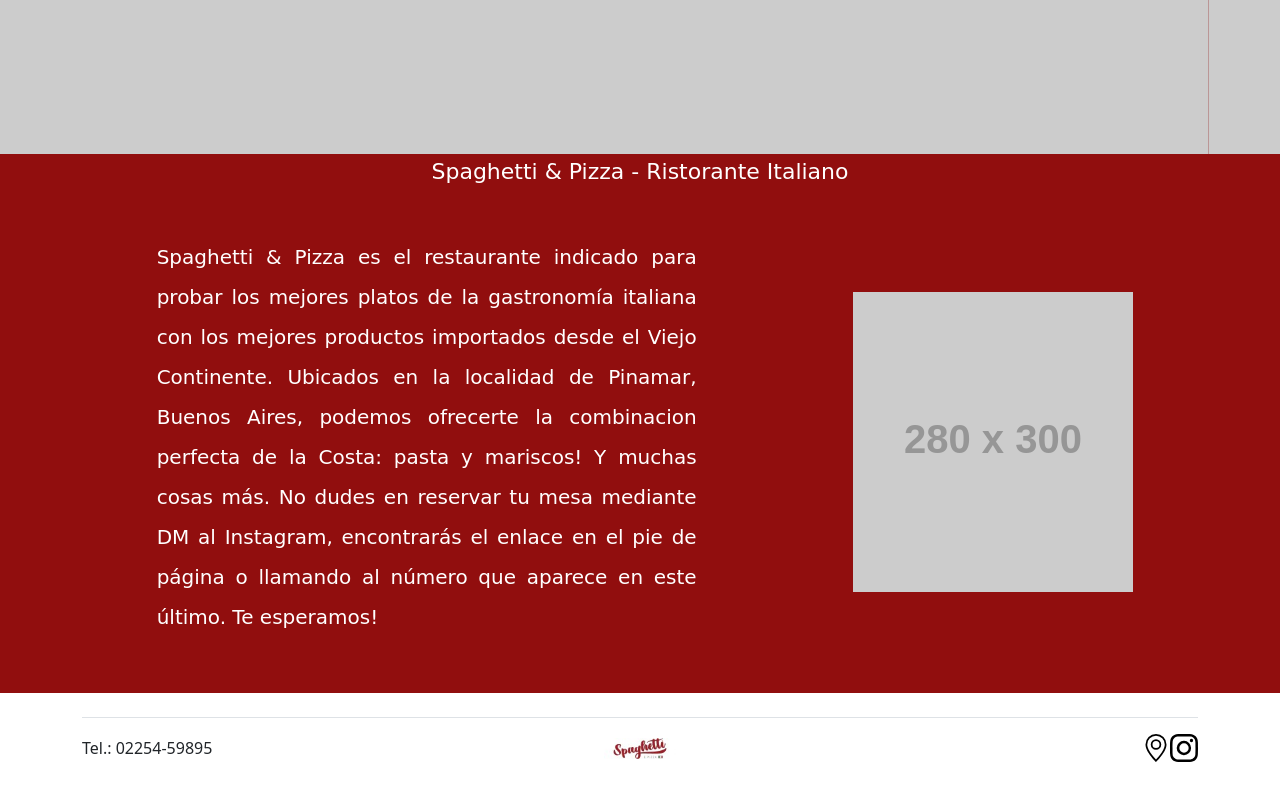
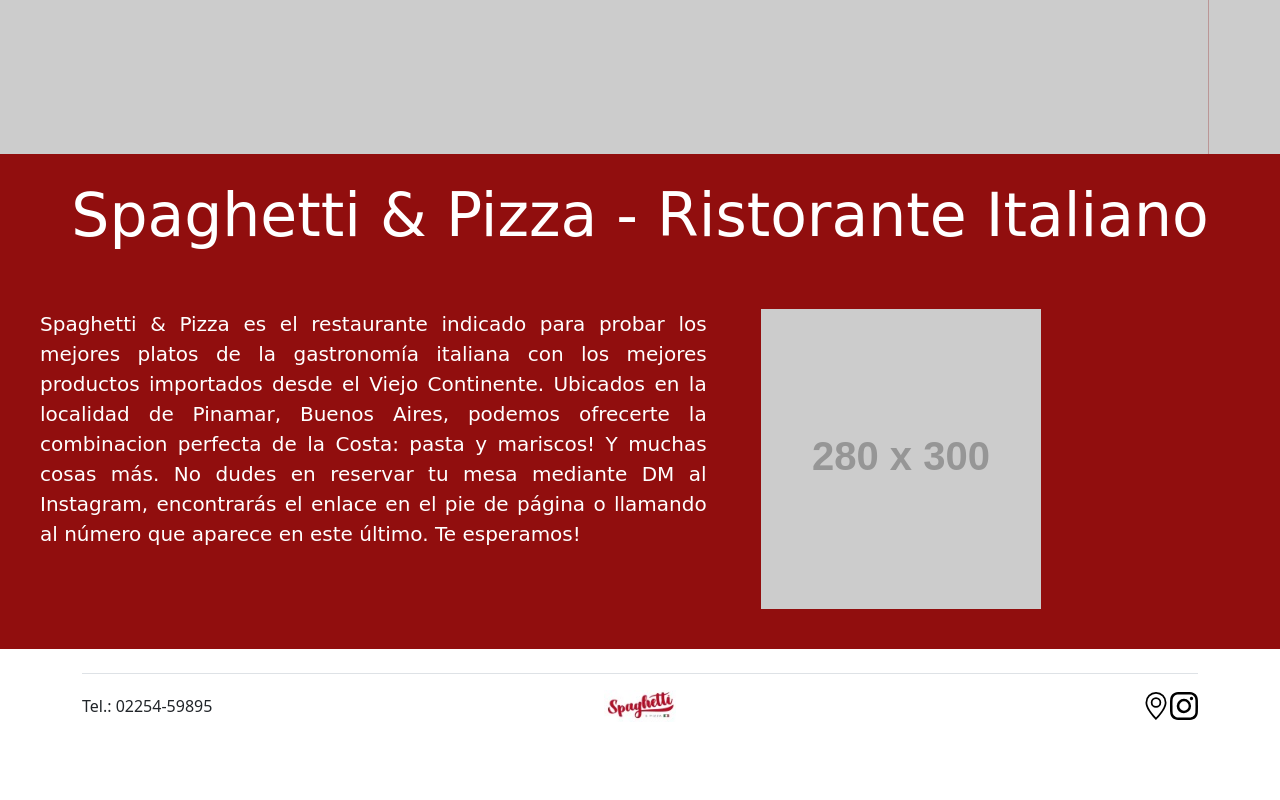
Before and after one commit to StefaCardinale/After-Class, a website: page index.html in a window 1280 px wide. Shown: the part 474-1274 px from the top of the page. After the commit the page ends 1236 px from the top, so only its background shows below. Drawn offline with nearby package versions, Linux system fonts and the light colour scheme; placeholder pictures from the web are drawn by us.

Commit message:
Cambios-Varios-1

```diff
--- a/SCSS/_carta.scss
+++ b/SCSS/_carta.scss
@@ -0,0 +1,12 @@
+header {
+    div {
+        div {
+            img:hover {
+                transform: scale(1.5);
+                transition-property: all;
+                transition-duration: 0.4s;
+                transition-timing-function: ease-in-out;
+            }
+        }
+    }
+}
--- a/SCSS/_index.scss
+++ b/SCSS/_index.scss
@@ -3,10 +3,13 @@
     padding-bottom: $abajo;
 }
 
+@mixin padding-left-right ($izquierda, $derecha) {
+    padding-left: $izquierda;
+    padding-right: $derecha;
+}
+
 header {
     background-color: $color-primario-fondo;
-}
-
     h1 {
         @include padding-top-bottom(25px, 10px);
         color: $color-primario-letra;
@@ -14,16 +17,13 @@
         font-size: 60px;
         font-family: $fuente-principal-letra;
     }
-
-.contenedor-presentacion {
+    div {
+        div {
+            p {
                 color: $color-primario-letra;
                 text-align: justify;
-    font-family: $fuente-principal-letra;
-    font-size: 20px;
-    padding-top: 40px;
-    justify-content: space-around;
+                @include padding-left-right(40px, 30px)
             }
-
-.texto-principal {
-    line-height: 40px;
         }
+    }
+}
--- a/index.html
+++ b/index.html
@@ -31,12 +31,10 @@
   <nav class="navbar navbar-expand-lg sticky-top bg-light">
     <div class="container-fluid">
       <a class="navbar-brand" href="index.html">Inicio</a>
-
       <!-- Botón -->
       <button class="navbar-toggler" type="button" data-bs-toggle="collapse" data-bs-target="#navbarNav" aria-controls="navbarNav" aria-expanded="false" aria-label="Toggle navigation">
         <span class="navbar-toggler-icon"></span>
       </button>
-
       <!-- Navegadores -->
       <div class="collapse navbar-collapse justify-content-end" id="navbarNav">
         <ul class="navbar-nav">
@@ -72,28 +70,25 @@
       </div>
     </div>
     <!-- Pantalla Inicio -->
-        <h1 class="titulo">
-        Spaghetti & Pizza - Ristorante Italiano
-        </h1>
-        <div class="contenedor-presentacion">
-          <!-- Texto Inicio -->
-          <p class="texto-principal" >Spaghetti & Pizza es el restaurante indicado para probar los mejores platos de la gastronomía italiana con los mejores productos importados desde el Viejo Continente. Ubicados en la localidad de Pinamar, Buenos Aires, podemos ofrecerte la combinacion perfecta de la Costa: pasta y mariscos! Y muchas cosas más. No dudes en reservar tu mesa mediante DM al Instagram, encontrarás el enlace en el pie de página o llamando al número que aparece en este último. Te esperamos!</p>
-          <!-- Imagen Inicio -->
-          <img class="imagen-principal" src="https://dummyimage.com/280x300/000/fff" alt="Imagen Principal">
+    <h1 class="titulo"> Spaghetti & Pizza - Ristorante Italiano </h1>
+    <div class="row featurette">
+      <div class="col-md-7">
+        <p>Spaghetti & Pizza es el restaurante indicado para probar los mejores platos de la gastronomía italiana con los mejores productos importados desde el Viejo Continente. Ubicados en la localidad de Pinamar, Buenos Aires, podemos ofrecerte la combinacion perfecta de la Costa: pasta y mariscos! Y muchas cosas más. No dudes en reservar tu mesa mediante DM al Instagram, encontrarás el enlace en el pie de página o llamando al número que aparece en este último. Te esperamos!</p>
+      </div>
+      <div class="col-md-5">
+        <img class="bd-placeholder-img bd-placeholder-img-lg featurette-image img-fluid mx-auto" width="280" height="300" xmlns="http://www.w3.org/2000/svg" preserveAspectRatio="xMidYMid slice" focusable="false" src="https://dummyimage.com/280x300/000/fff" alt="Imagen Principal">
+      </div>
     </div>
   </header>
   <div class="container">
     <!-- Pie de Página -->
     <footer class="d-flex flex-wrap justify-content-between align-items-center py-3 my-4 border-top">
-
       <!-- Télefono -->
       <p class="col-md-4 mb-0 text-dark">Tel.: 02254-59895</p>
-
       <!-- Logo -->
       <a href="/" class="col-md-4 d-flex align-items-center justify-content-center mb-3 mb-md-0 me-md-auto link-dark text-decoration-none">
-          <img src="img/Logo Spaghetti.jpeg" class="img-fluid" alt="Logo">
+        <img src="img/Logo Spaghetti&Pizza.jpeg" class="img-fluid" alt="Logo">
       </a>
-
       <!-- Google Maps e Instagram -->
       <ul class="nav col-md-4 justify-content-end">
         <li class="nav-item">
```
Also changed, not shown: pages/carta.html (+2 -10 lines), pages/contactanos.html (+2 -13 lines), pages/partners.html (+2 -11 lines), pages/sobrenosotros.html (+0 -6 lines), CSS/styles.css, img/Logo Spaghetti&Pizza.jpeg (added), img/Logo Spaghetti.jpeg (deleted). Lines whose indentation alone changed are shown as unchanged.
